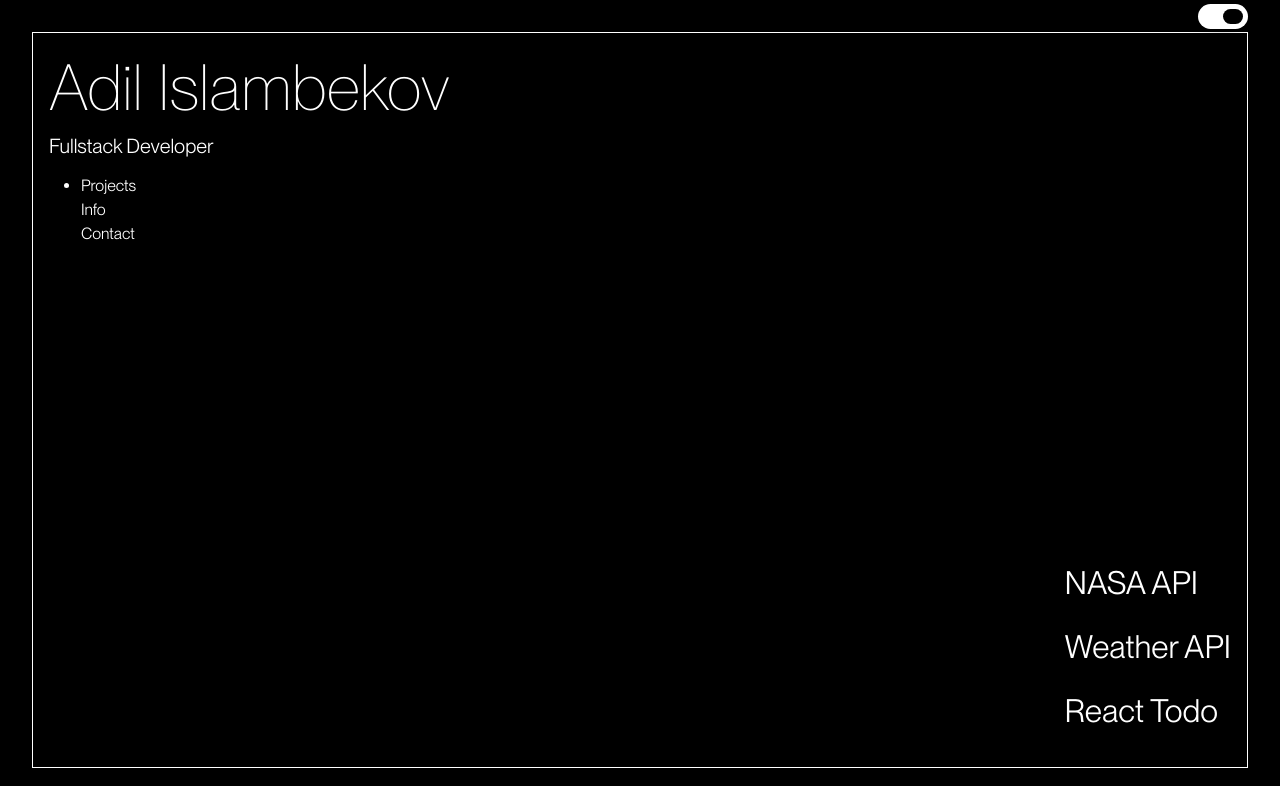
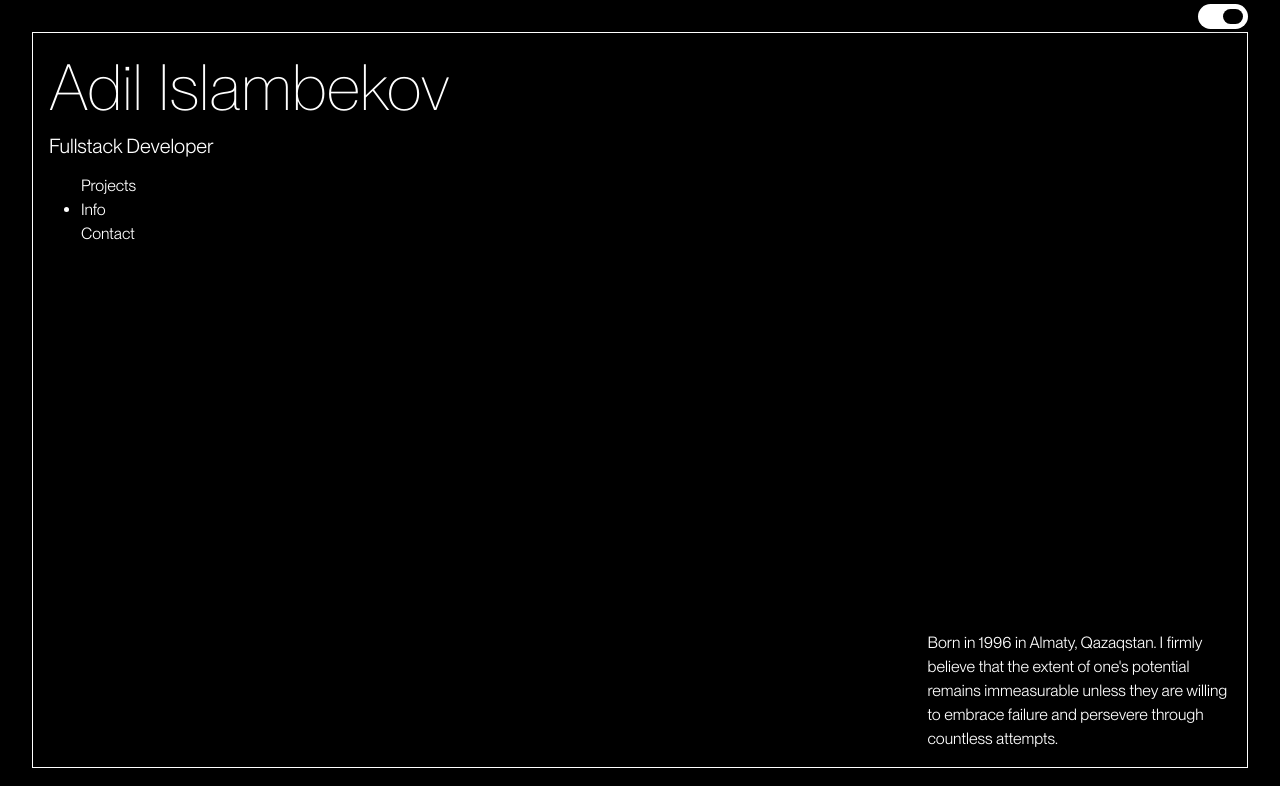
Before and after one commit to osnapitzadi/portfolio, a React (Create React App) app: page / in a window 1280 px wide. Shown: the top 786 px of the page. Built offline with nearby package versions, Linux system fonts and the light colour scheme; no server answers.

Commit message:
meta data

```diff
--- a/public/index.html
+++ b/public/index.html
@@ -7,7 +7,7 @@
     <meta name="theme-color" content="#000000" />
     <meta
       name="description"
-      content="Web site created using create-react-app"
+      content="Adil Islambekov personal website."
     />
     <link rel="apple-touch-icon" href="%PUBLIC_URL%/logo192.png" />
     <!--
@@ -24,7 +24,7 @@
       work correctly both with client-side routing and a non-root public URL.
       Learn how to configure a non-root public URL by running `npm run build`.
     -->
-    <title>React App</title>
+    <title>Adil Islambekovs' Web Site</title>
   </head>
   <body>
     <noscript>You need to enable JavaScript to run this app.</noscript>
--- a/src/components/Frame.js
+++ b/src/components/Frame.js
@@ -6,7 +6,7 @@ import Contact from './Contact'
 import { motion, AnimatePresence } from "framer-motion"
 
 function Frame() {
-        const [page, setPage] = useState("projects");
+        const [page, setPage] = useState("info");
 
         const toggleComponent = (divId) => () => {
             setPage(divId);
```
